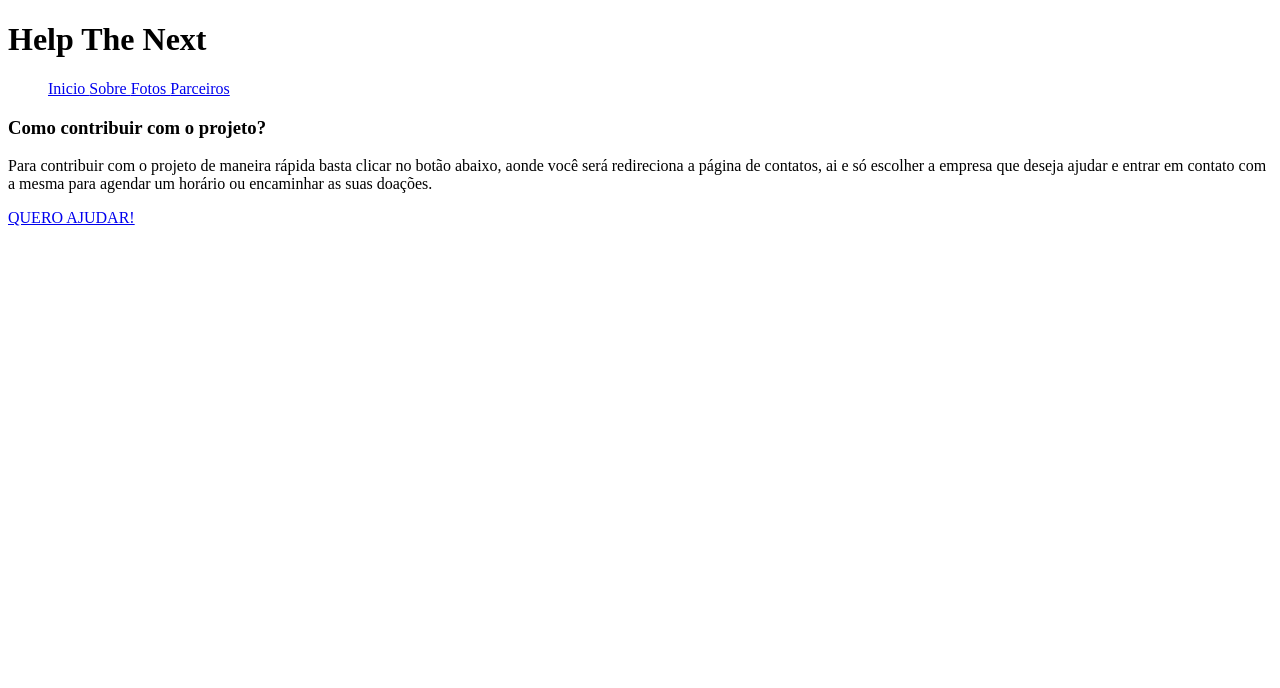
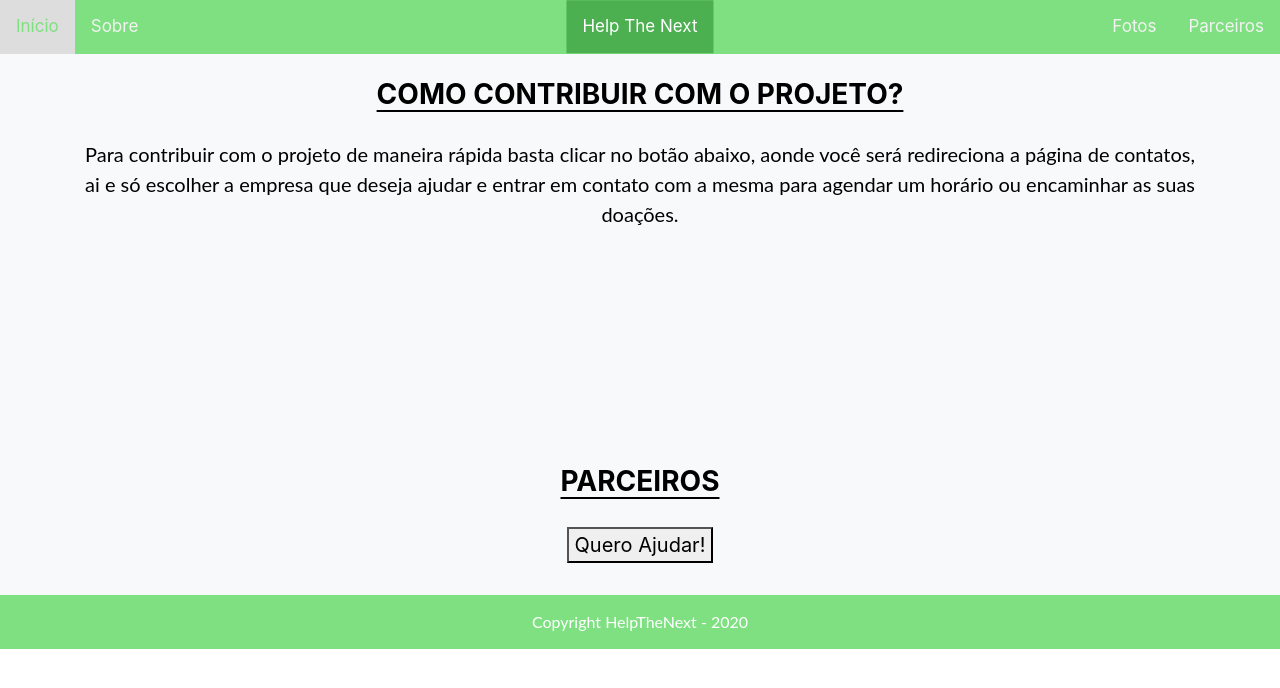
Before and after one commit to iSlow1/AEP, a plain HTML site: page sobre.html in a window 1280 px wide. Drawn offline with nearby package versions, Linux system fonts and the light colour scheme.

Commit message:
Update sobre.html

```diff
--- a/sobre.html
+++ b/sobre.html
@@ -4,37 +4,61 @@
     <meta charset="UTF-8">
     <meta name="viewport" content="width=device-width, initial-scale=1.0">
     <title>Help The Next</title>
+    <link rel="stylesheet" href="https://maxcdn.bootstrapcdn.com/bootstrap/4.0.0/css/bootstrap.min.css"
+        integrity="sha384-Gn5384xqQ1aoWXA+058RXPxPg6fy4IWvTNh0E263XmFcJlSAwiGgFAW/dAiS6JXm" crossorigin="anonymous">
+    <script src="https://code.jquery.com/jquery-3.2.1.slim.min.js"
+        integrity="sha384-KJ3o2DKtIkvYIK3UENzmM7KCkRr/rE9/Qpg6aAZGJwFDMVNA/GpGFF93hXpG5KkN" crossorigin="anonymous">
+        </script>
+    <script src="https://cdnjs.cloudflare.com/ajax/libs/popper.js/1.12.9/umd/popper.min.js"
+        integrity="sha384-ApNbgh9B+Y1QKtv3Rn7W3mgPxhU9K/ScQsAP7hUibX39j7fakFPskvXusvfa0b4Q" crossorigin="anonymous">
+        </script>
+    <script src="https://maxcdn.bootstrapcdn.com/bootstrap/4.0.0/js/bootstrap.min.js"
+        integrity="sha384-JZR6Spejh4U02d8jOt6vLEHfe/JQGiRRSQQxSfFWpi1MquVdAyjUar5+76PVCmYl" crossorigin="anonymous">
+        </script>
+    <link rel="stylesheet" href="topnav.css" />
+    <link rel="stylesheet" href="estilo.css" />
 </head>
+    <body>
+<div class="topnav">
 
-    <h1>Help The Next</h1>
-
-<body>
-
-    <menu>
-        <a href="/index.html"> Inicio </a>
-        <a href="/sobre.html"> Sobre </a>
-        <a href="/fotos.html"> Fotos </a>
-        <a href="/parceiros.html"> Parceiros </a>
-    </menu>
-
-    <div>
-
-        <h3>Como contribuir com o projeto?</h3>
-        <p>
-
-            Para contribuir com o projeto de maneira rápida basta clicar no botão abaixo, aonde você será redireciona a página de contatos, ai e só escolher a empresa que deseja ajudar e entrar em contato com a mesma para agendar um horário ou encaminhar as suas doações.
-
-        </p>
-
-
-        <a href="/parceiros.html">QUERO AJUDAR!</a>
-
-
+    <div class="topnav-centered">
+      <a href="/index.html" class="active">Help The Next</a>
     </div>
 
+    <a href="/index.html">Início</a>
+    <a href="/sobre.html">Sobre</a>
 
-
-
-
+    <div class="topnav-right">
+      <a href="/fotos.html">Fotos</a>
+      <a href="/parceiros.html">Parceiros</a>
+    </div>
+  </div>
+  <section Id="contribuirProjeto">
+    <div class="album py-4 bg-light">
+        <div class="container">
+            <h3 class="text-center jumbotron-heading titulosVerdes">Como contribuir com o projeto?</h3>
+                         <blockquote class="blockquote Justificado">
+                <p class="mb-0">Para contribuir com o projeto de maneira rápida basta clicar no botão abaixo, aonde você será redireciona a página de contatos, ai e só escolher a empresa que deseja ajudar e entrar em contato com a mesma para agendar um horário ou encaminhar as suas doações. <br>
+                    <br>
+                    <br>
+                    <br>
+                    <br>
+                    <br>   <br>
+        </div>
+    </div>
+</section>
+<section Id="queroAjudar">
+    <div class="album py-3 bg-light">
+        <div class="container">
+            <h3 class="text-center jumbotron-heading titulosVerdes">Parceiros</h3>
+                         <blockquote class="blockquote Justificado">
+            <a href="/parceiros.html"><button>Quero Ajudar!</button></a>
+            </div>
+    </div>
+</section>
+<footer class="text-center" style="background-color:#7fe082;padding:0px; margin:0px">
+    <p style="margin:0px;padding-top:15px;padding-bottom:15px;color:white !important">Copyright HelpTheNext - 2020
+    </p>
+</footer>
 </body>
 </html>
```
